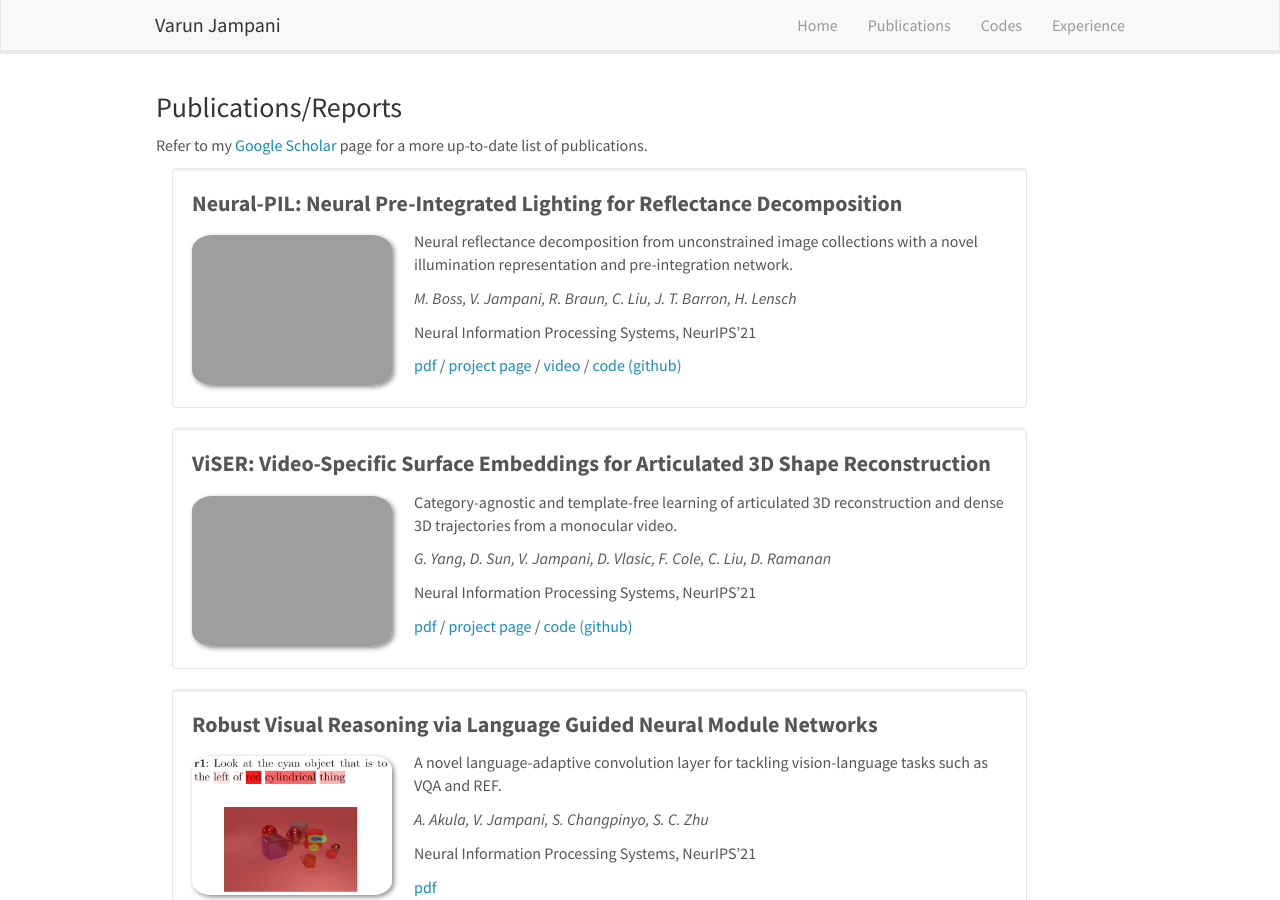
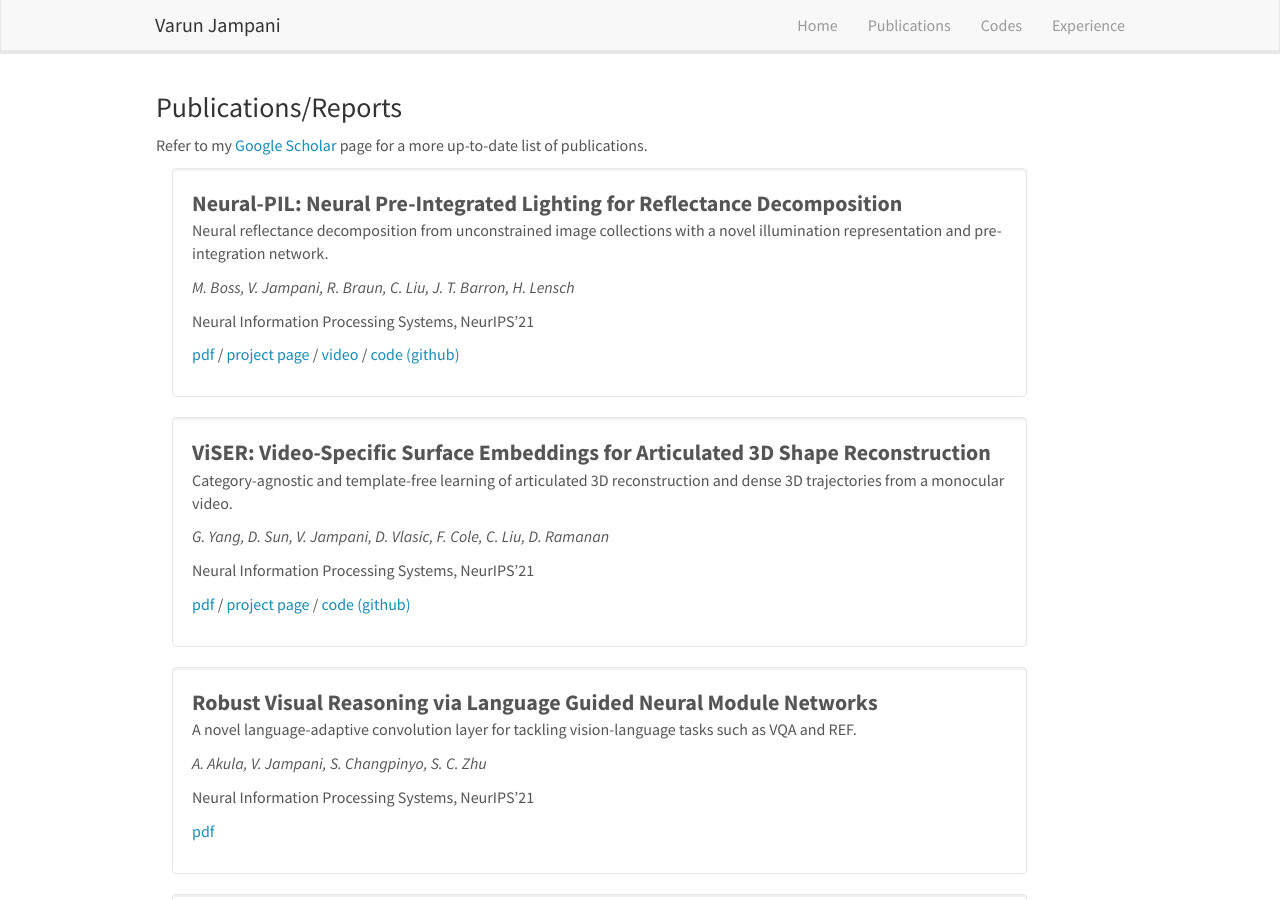
Before and after one commit to varunjampani/varunjampani.github.io, a Jekyll site: the page built from _pages/publications.md, in a window 1280 px wide and 900 px high. Built offline with Jekyll 4.4.1, drawn with Linux system fonts in a browser that asks for light colours; nearby versions of some CDN libraries.

Commit message:
Update publications.md

```diff
--- a/_pages/publications.md
+++ b/_pages/publications.md
@@ -17,7 +17,7 @@ Refer to my <a href="https://scholar.google.com/citations?hl=en&user=1Cv6Sf4AAAA
  <div class="well">
  <pubtit>{{ publi.title }}</pubtit>
 
- <img src="{{ site.url }}{{ site.baseurl }}/images/pubpic/{{ publi.image }}" class="img-responsive" width="200px" style="float: left" />
+<!--  <img src="{{ site.url }}{{ site.baseurl }}/images/pubpic/{{ publi.image }}" class="img-responsive" width="200px" style="float: left" /> -->
 
  <p>{{ publi.description }}</p>
 
```
